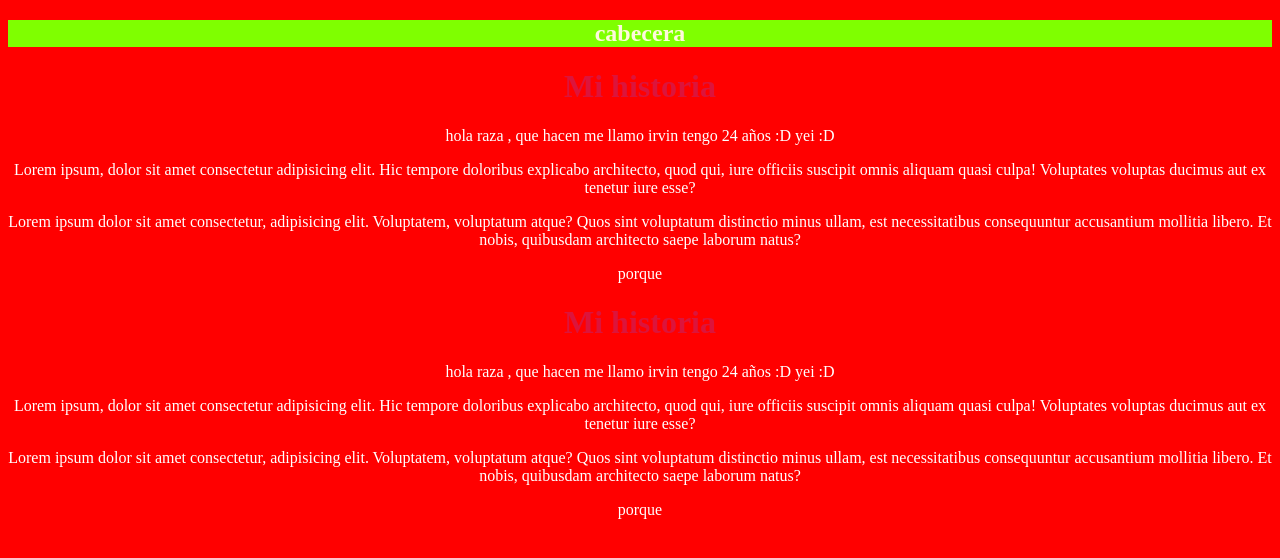
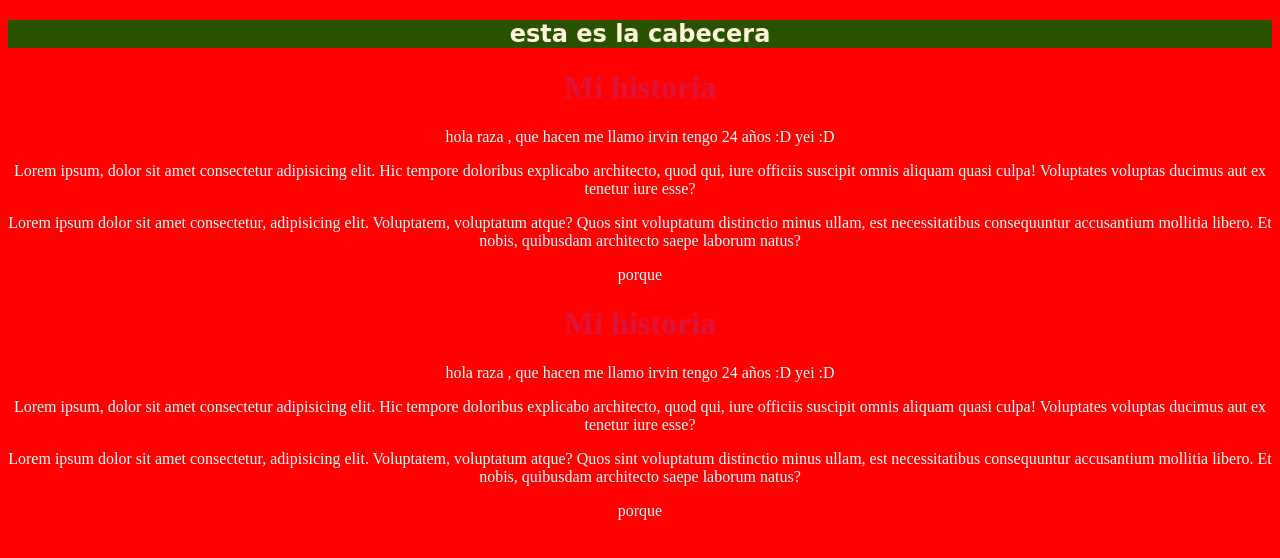
Before and after one commit to iacr-10/aprendiendo-a-usar-git, a plain HTML site: page index.html in a window 1280 px wide. Drawn offline with Linux system fonts and the light colour scheme.

```diff
--- a/css/style.css
+++ b/css/style.css
@@ -6,8 +6,9 @@ body{
 }
 
 #cabecera{
-    background-color: chartreuse;
+    background-color: rgb(41, 82, 0);
     color: cornsilk;
+    font-family: cursive;
 }
 
 h1{
--- a/index.html
+++ b/index.html
@@ -8,7 +8,7 @@
 </head>
 <body>
     <div id="cabecera">
-        <h2>cabecera</h2>
+        <h2>esta es la cabecera</h2>
 
     </div>
     <div class="conteiner">
```
